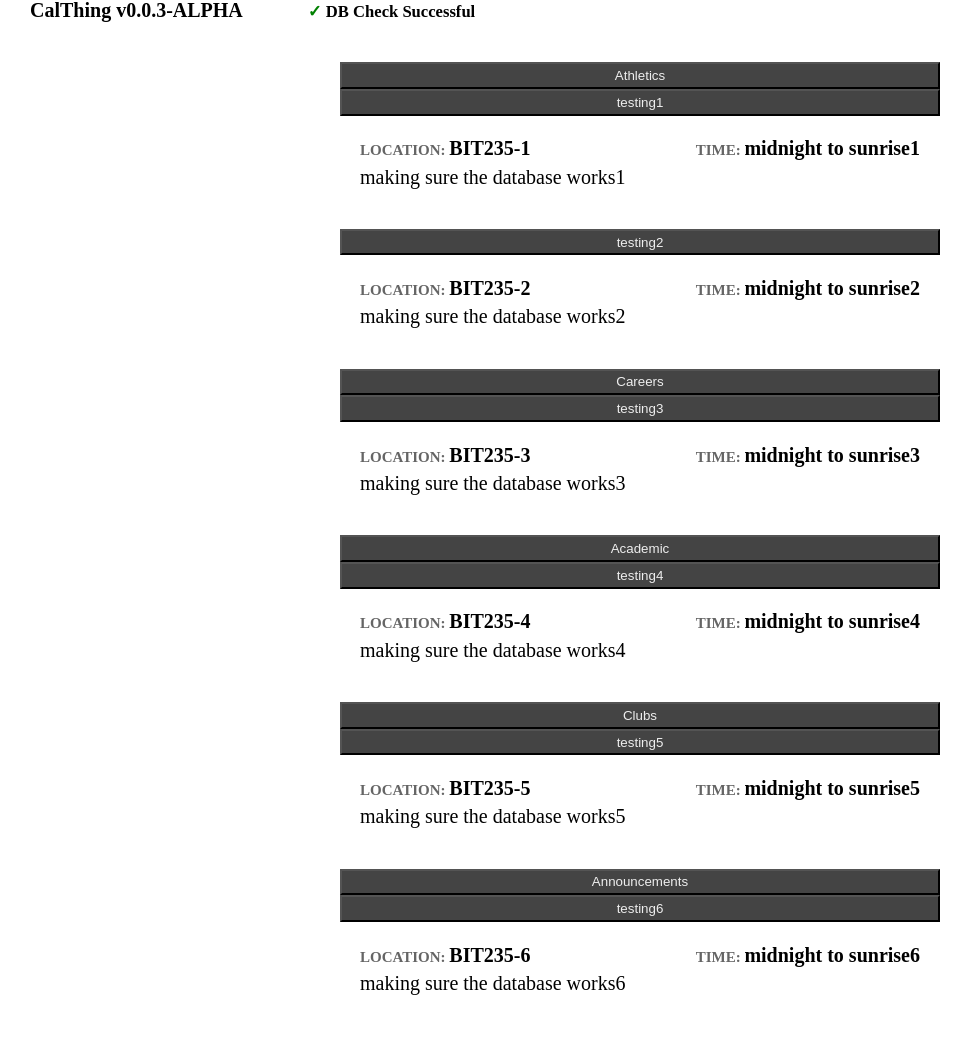
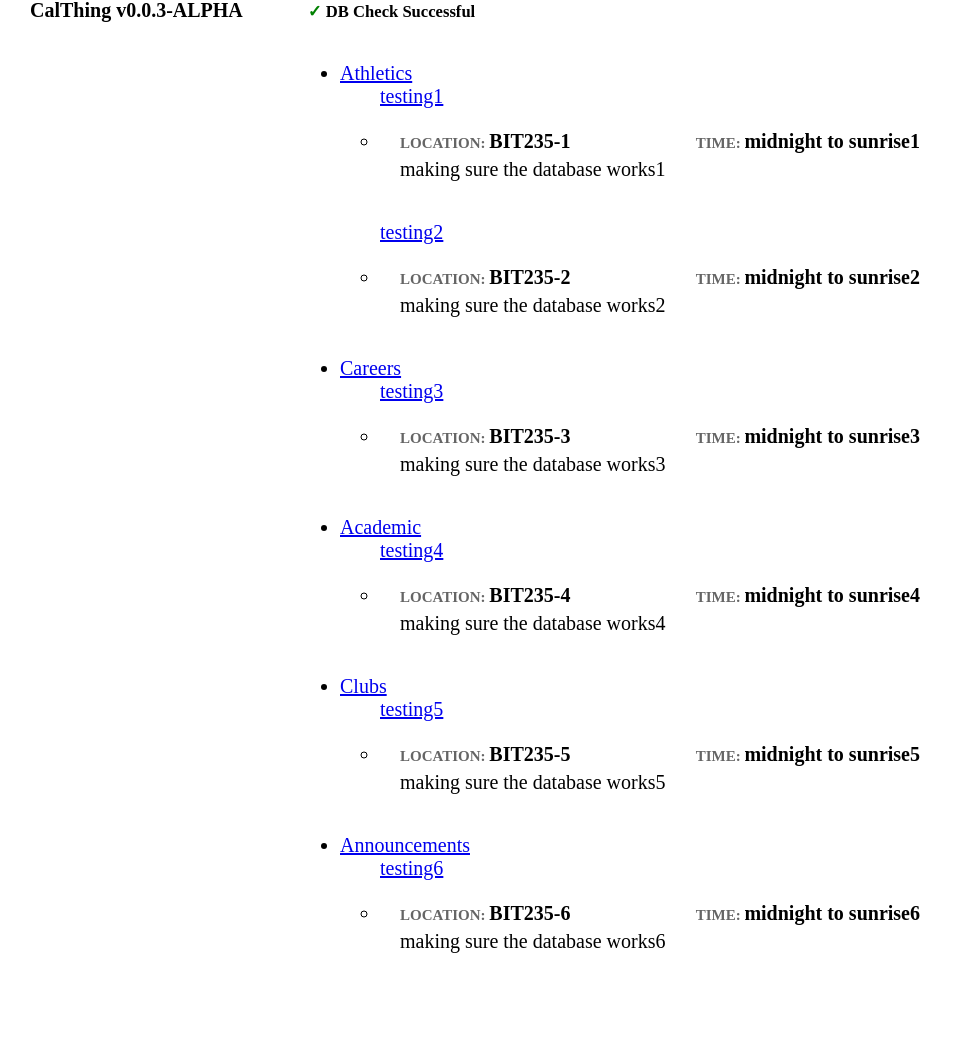
Before and after one commit to Pheric/calThing, a PHP site: page / in a window 1280 px wide. Shown: the part 28-1083 px from the top of the page, without its empty margins (0-972 px from the left). After the commit the page ends 981 px from the top, so only its background shows below. Run offline with PHP 8.4, Linux system fonts and the light colour scheme; data comes from the database, SQL or seed files in the repository.

Commit message:
make BROKEN collapsible list

```diff
--- a/index.php
+++ b/index.php
@@ -20,6 +20,7 @@
 <!DOCTYPE html>
 <html lang="en">
 <head>
+    <script src="https://code.jquery.com/jquery-3.3.1.min.js" integrity="sha256-FgpCb/KJQlLNfOu91ta32o/NMZxltwRo8QtmkMRdAu8=" crossorigin="anonymous"></script>
     <link rel="stylesheet" href="styling/index.css" />
     <script src="scripts/index.js"></script>
     <meta charset="UTF-8">
@@ -35,7 +36,7 @@
         </h5>
     </nav>
     <div class="flex-row-container flex-center">
-        <div class="container">
+        <ul class="container accordion">
             <?php
             // Stop reading here lest your mind descend into the depths of infinite madness.
             // But if you don't: nobody else needs to know of this. Ever.
@@ -48,11 +49,12 @@
                     $post = $postErrPair->res;
 
                     foreach ($post->getRelevantCategories($categories) as $cat) {
-                        echo "<button class='collapsible'>$cat->name</button>";
+                        echo "<li><a class='toggle' href=\"javascript:void(0);\">$cat->name</a>";
                         foreach ($post->getEventsInCategory($categories, $cat) as $event) {
                             echo "
-                                <button class='collapsible'>$event->name</button>
-                                <div class='event'>
+                                <ul class='inner'>
+                                    <a class='toggle' href=\"javascript:void(0);\">$event->name</a>
+                                    <li class='event'>
                                         <div class='content-header'>
                                             <h4><span class='hint'>LOCATION:&nbsp;</span>$event->location</h4>
                                             <h4 style='float: right;'><span class='hint'>TIME:&nbsp;</span>$event->time</h4>
@@ -60,9 +62,11 @@
                                         <div class='content'>
                                             <p>$event->description</p>
                                         </div>
-                                </div>
+                                    </li>
+                                </ul>
                             ";
                         }
+                        echo "</li>";
                     }
                 } else {
                     $err = "An internal error occurred while fetching this week's post. Please try again later.";
@@ -103,7 +107,7 @@
                 TAG;
             }
             ?>
-        </div>
+        </ul>
     </div>
 </body>
 </html>
--- a/scripts/index.js
+++ b/scripts/index.js
@@ -0,0 +1,15 @@
+$('.toggle').click(function(e) {
+    e.preventDefault();
+
+    var $this = $(this);
+
+    if ($this.next().hasClass('show')) {
+        $this.next().removeClass('show');
+        $this.next().slideUp(350);
+    } else {
+        $this.parent().parent().find('li .inner').removeClass('show');
+        $this.parent().parent().find('li .inner').slideUp(350);
+        $this.next().toggleClass('show');
+        $this.next().slideToggle(350);
+    }
+});
--- a/styling/index.css
+++ b/styling/index.css
@@ -28,6 +28,9 @@ button {
 
     background-color: #444444;
     color: #eeeeee;
+}
+.cat {
+    background-color: #656565;
 }
 
 .container {
```
Lines whose indentation alone changed are shown as unchanged.
